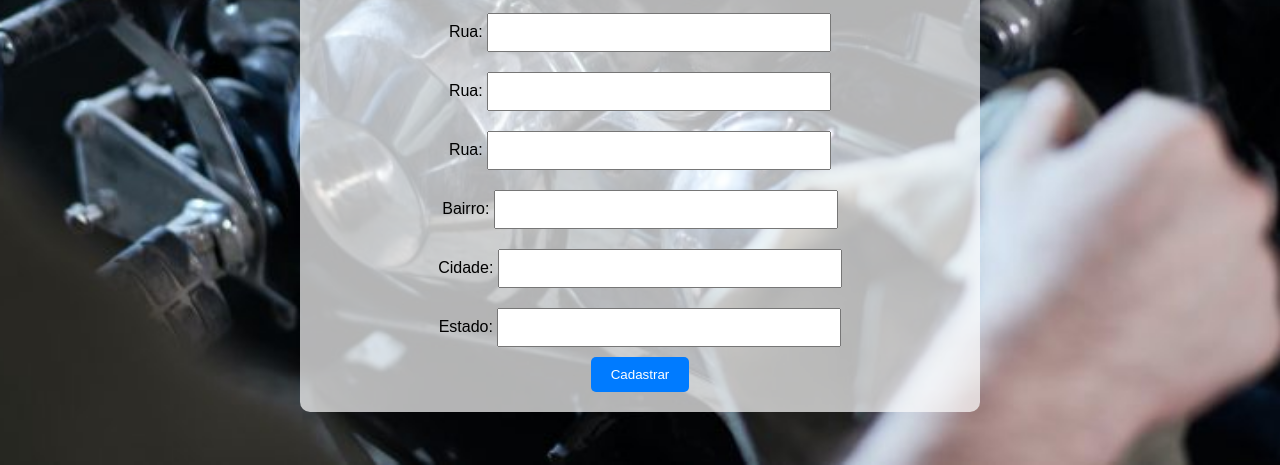
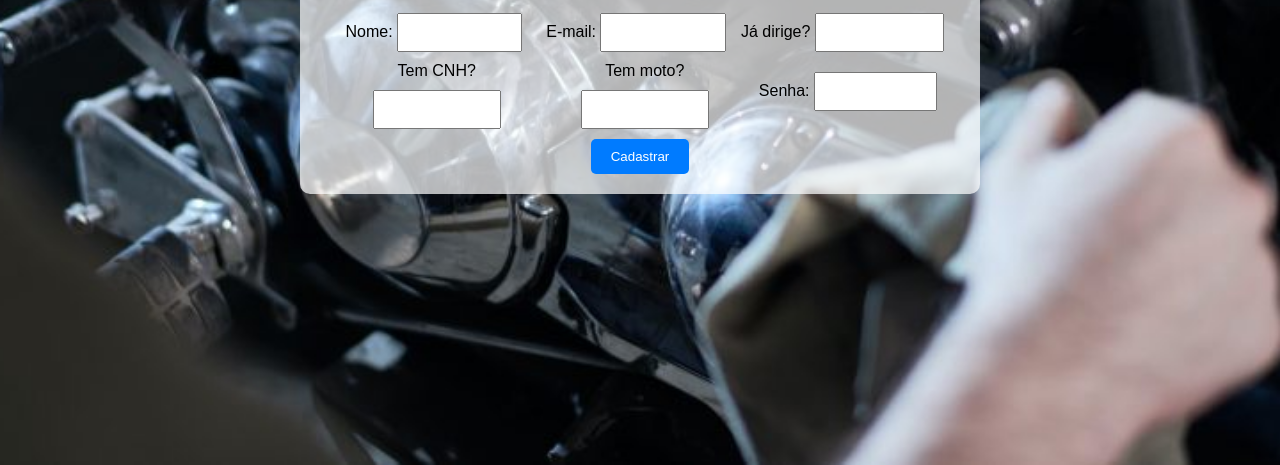
Before and after one commit to samgs18/Projeto-Individual---ADS, a plain HTML site: page Site/telaCadastro/index.html in a window 1280 px wide. Shown: the part 335-800 px from the top of the page. Drawn offline with Linux system fonts and the light colour scheme.

Commit message:
Ajustes na tela de cadastro

```diff
--- a/Site/telaCadastro/index.html
+++ b/Site/telaCadastro/index.html
@@ -8,21 +8,28 @@
 
 <body>
     <div class="cadastro-container">
-        <h2>Tela de Cadastro</h2>
+        <h2>Tela de Cadastro</h2><br>
+        <!-- class="cadastro_inputs" -->
         <form method="get" action=".">
-            <label>Cep:
-            <input name="cep" type="text" id="cep" value="" size="10" maxlength="9"
-                   onblur="pesquisacep(this.value);" /></label><br />
+            <div class="cadastro_column1">
                 <label>Nome:
                     <input name="nome" type="text" id="nome" size="60" /></label><br />
                 <label>E-mail:
-            <input name="rua" type="text" id="rua" size="60" /></label><br />
-            <label>Rua:
-            <input name="rua" type="text" id="rua" size="60" /></label><br />
-            <label>Rua:
-            <input name="rua" type="text" id="rua" size="60" /></label><br />
-            <label>Rua:
-            <input name="rua" type="text" id="rua" size="60" /></label><br />
+                    <input name="email" type="text" id="input_email" size="60" /></label><br />
+                <label>Já dirige?
+                    <input name="dirige" type="text" id="input_dirige" size="60" /></label><br />
+            </div>
+            <div class="cadastro_column2">
+                <label>Tem CNH?
+                    <input name="cnh" type="text" id="input_cnh" size="60" /></label><br />
+                <label>Tem moto?
+                    <input name="moto" type="text" id="input_moto" size="60" /></label><br />
+                <label>Senha:
+                    <input name="senha" type="text" id="input_senha" size="60" /></label><br /><br>
+            </div><br>
+            <!-- <label>Cep:
+                <input name="cep" type="text" id="cep" value="" size="10" maxlength="9"
+                    onblur="pesquisacep(this.value);" /></label><br />
             <label>Rua:
                 <input name="rua" type="text" id="rua" size="60" /></label><br />
             <label>Bairro:
@@ -30,10 +37,10 @@
             <label>Cidade:
                 <input name="cidade" type="text" id="cidade" size="40" /></label><br />
             <label>Estado:
-            <input name="uf" type="text" id="uf" size="2" /></label><br />
+                <input name="uf" type="text" id="uf" size="2" /></label><br /> -->
             <!-- <label>IBGE:
             <input name="ibge" type="text" id="ibge" size="8" /></label><br /> -->
-          </form>
+        </form><br>
         <!-- <input type="text" placeholder="Nome">
         <input type="text" placeholder="CEP" id="cep"
         onblur="pesquisacep(this.value);">
@@ -51,27 +58,47 @@
 
     <script>
         function cadastrar() {
+            var email = input_email.value;
+            var senha = input_senha.value;
+            var dirige = input_dirige.value;
+            var cnh = input_cnh.value;
+            var moto = input_moto.value;
+            if (
+                email == "" ||
+                senha == "" ||
+                dirige == "" ||
+                cnh == "" ||
+                moto == "" ||
+                email.indexOf('@') == -1 ||
+                email.indexOf('.') == -1 ||
+                senha.length < 4
+                ) {
+                    alert("Credenciais inválidas!")
+                } else {
                     alert("Cadastro realizado com sucesso!"); // Substitua pelo seu código de cadastro
                     window.location.href = "../telaLogin/index.html";
+                // alert("Login realizado com sucesso!"); // Substitua pelo seu código de autenticação
+                // window.location.href = "../dashboard/index.html";
+            }
         }
 
         function limpa_formulário_cep() {
             //Limpa valores do formulário de cep.
-            document.getElementById('rua').value=("");
-            document.getElementById('bairro').value=("");
-            document.getElementById('cidade').value=("");
-            document.getElementById('uf').value=("");
-            document.getElementById('ibge').value=("");
+            document.getElementById('rua').value = ("");
+            document.getElementById('bairro').value = ("");
+            document.getElementById('cidade').value = ("");
+            document.getElementById('uf').value = ("");
+            document.getElementById('ibge').value = ("");
         }
 
         function meu_callback(conteudo) {
             if (!("erro" in conteudo)) {
                 //Atualiza os campos com os valores.
-            document.getElementById('rua').value=(conteudo.logradouro);
-            document.getElementById('bairro').value=(conteudo.bairro);
-            document.getElementById('cidade').value=(conteudo.localidade);
-            document.getElementById('uf').value=(conteudo.uf);
-            document.getElementById('ibge').value=(conteudo.ibge);
+                document.getElementById('rua').value = (conteudo.logradouro);
+                document.getElementById('bairro').value = (conteudo.bairro);
+                document.getElementById('cidade').value = (conteudo.localidade);
+                document.getElementById('uf').value = (conteudo.uf);
+                document.getElementById('ibge').value = (conteudo.ibge);
             } //end if.
             else {
                 //CEP não Encontrado.
@@ -92,20 +119,20 @@
                 var validacep = /^[0-9]{8}$/;
 
                 //Valida o formato do CEP.
-            if(validacep.test(cep)) {
+                if (validacep.test(cep)) {
 
                     //Preenche os campos com "..." enquanto consulta webservice.
-                document.getElementById('rua').value="...";
-                document.getElementById('bairro').value="...";
-                document.getElementById('cidade').value="...";
-                document.getElementById('uf').value="...";
-                document.getElementById('ibge').value="...";
+                    document.getElementById('rua').value = "...";
+                    document.getElementById('bairro').value = "...";
+                    document.getElementById('cidade').value = "...";
+                    document.getElementById('uf').value = "...";
+                    document.getElementById('ibge').value = "...";
 
                     //Cria um elemento javascript.
                     var script = document.createElement('script');
 
                     //Sincroniza com o callback.
-                script.src = 'https://viacep.com.br/ws/'+ cep + '/json/?callback=meu_callback';
+                    script.src = 'https://viacep.com.br/ws/' + cep + '/json/?callback=meu_callback';
 
                     //Insere script no documento e carrega o conteúdo.
                     document.body.appendChild(script);
--- a/Site/telaCadastro/style.css
+++ b/Site/telaCadastro/style.css
@@ -18,7 +18,25 @@ body {
     padding: 20px;
     border-radius: 10px;
     text-align: center;
+    /* align-items: center;
+    justify-content: center; */
 }
+
+.cadastro_column1 {
+    float: left;
+    justify-content: space-between;
+    display: flex;
+    margin: 0 2%;
+}
+
+.cadastro_column2 {
+    float: left;
+    justify-content: space-between;
+    display: flex;
+    margin: 0 2%;
+}
+/* .cadastro_inputs {
+} */
 
 .cadastro-container h2 {
     margin: 0;
```
Also changed, not shown: Site/telaLogin/index.html (+1 -2 lines). Lines whose indentation alone changed are shown as unchanged.
